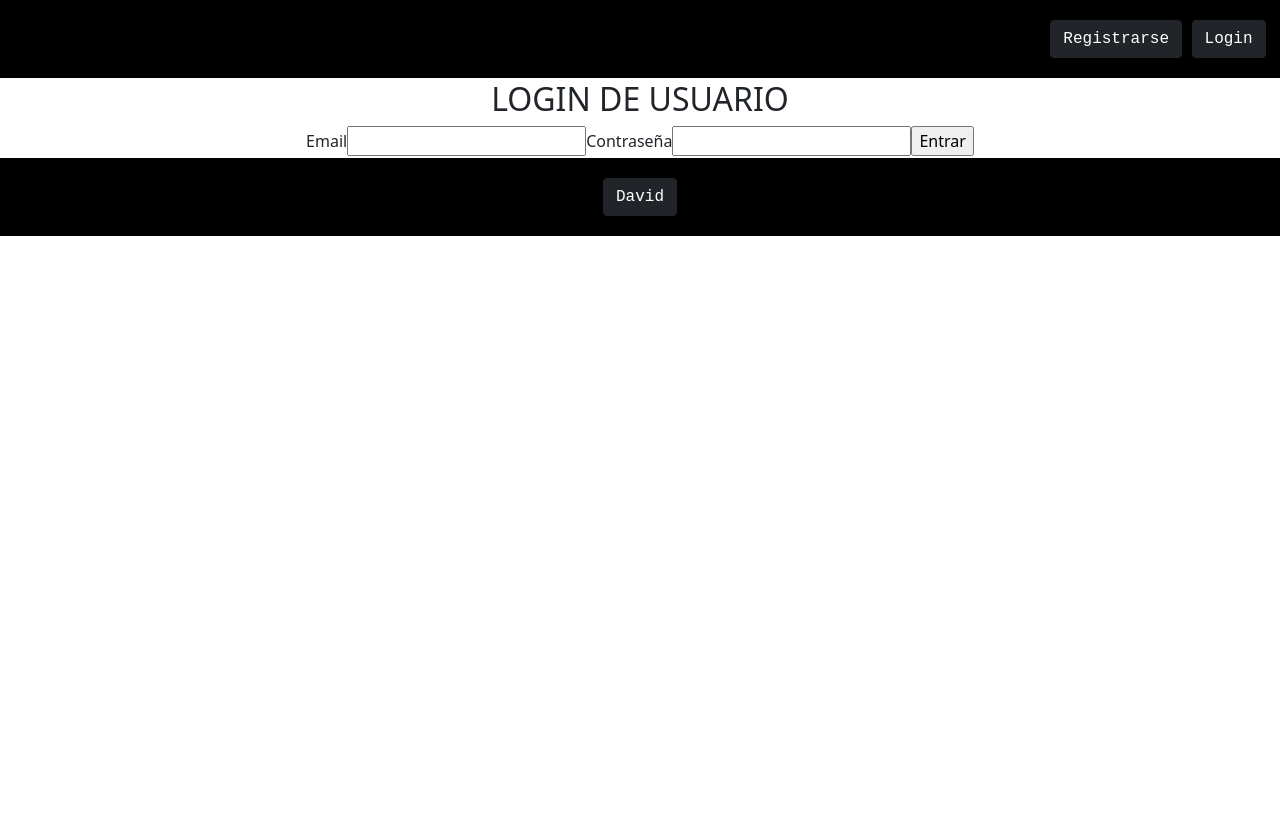
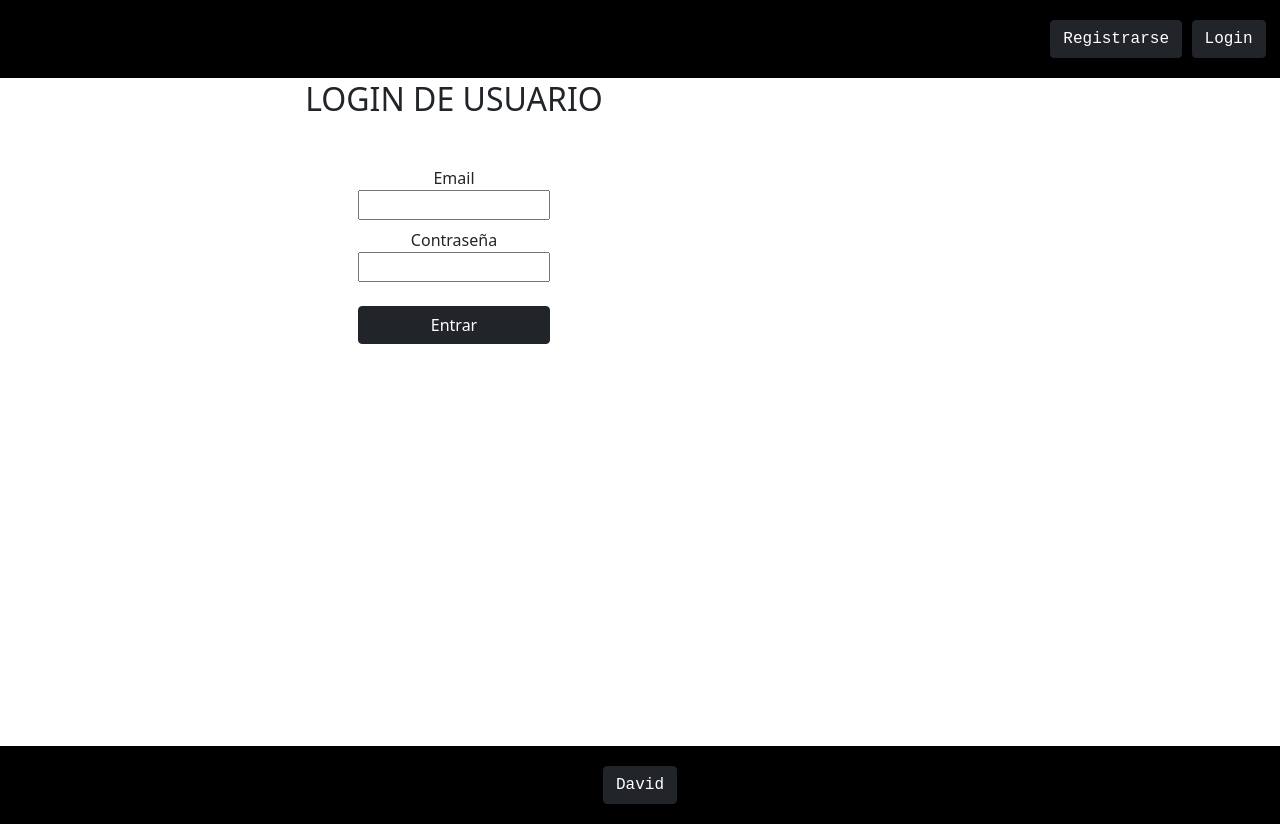
Before and after one commit to dvdsanar/front_clone_netflix, a React (Create React App) app: page /login in a window 1280 px wide. Before the commit the page ends 800 px from the top, so only its background shows below. Built offline with nearby package versions, Linux system fonts and the light colour scheme.

Commit message:
estilo a login

```diff
--- a/src/contenedores/Login/Login.css
+++ b/src/contenedores/Login/Login.css
@@ -0,0 +1,3 @@
+.container {
+  min-height: 83vh;
+}
--- a/src/contenedores/Login/Login.js
+++ b/src/contenedores/Login/Login.js
@@ -54,24 +54,35 @@ const Login = () => {
   };
 
   return (
-    <div className="loginUsuario">
-      <h2 className="h2login">LOGIN DE USUARIO</h2>
+    <div
+      class="container d-flex align-items-center justify-content-center"
+      className="container"
+    >
+      <div class="col-lg-8">
+        <h2 class="mb-5">LOGIN DE USUARIO</h2>
         <form onSubmit={(e) => formSubmit(e)} className="formUsuario">
+          <div class="row justify-content-center mt-2">
             <label className="labelUsuario" htmlFor="email">
               Email
             </label>
-        <input className="inputUsuario" type="email" id="email" name="email" />
+            <input class="col-lg-3" type="email" id="email" name="email" />
+          </div>
+          <div class="row justify-content-center mt-2">
             <label className="labelUsuario" htmlFor="contraseña">
               Contraseña
             </label>
             <input
-          className="inputUsuario"
+              class="col-lg-3"
               type="password"
               id="contraseña"
               name="contraseña"
             />
-        <input type="submit" value="Entrar" className="botonUsuario" />
+          </div>
+          <div class="row justify-content-center mt-4 mb-1">
+            <input type="submit" value="Entrar" class="col-lg-3 btn btn-dark" />
+          </div>
         </form>
+      </div>
     </div>
   );
 };
```
Lines whose indentation alone changed are shown as unchanged.
